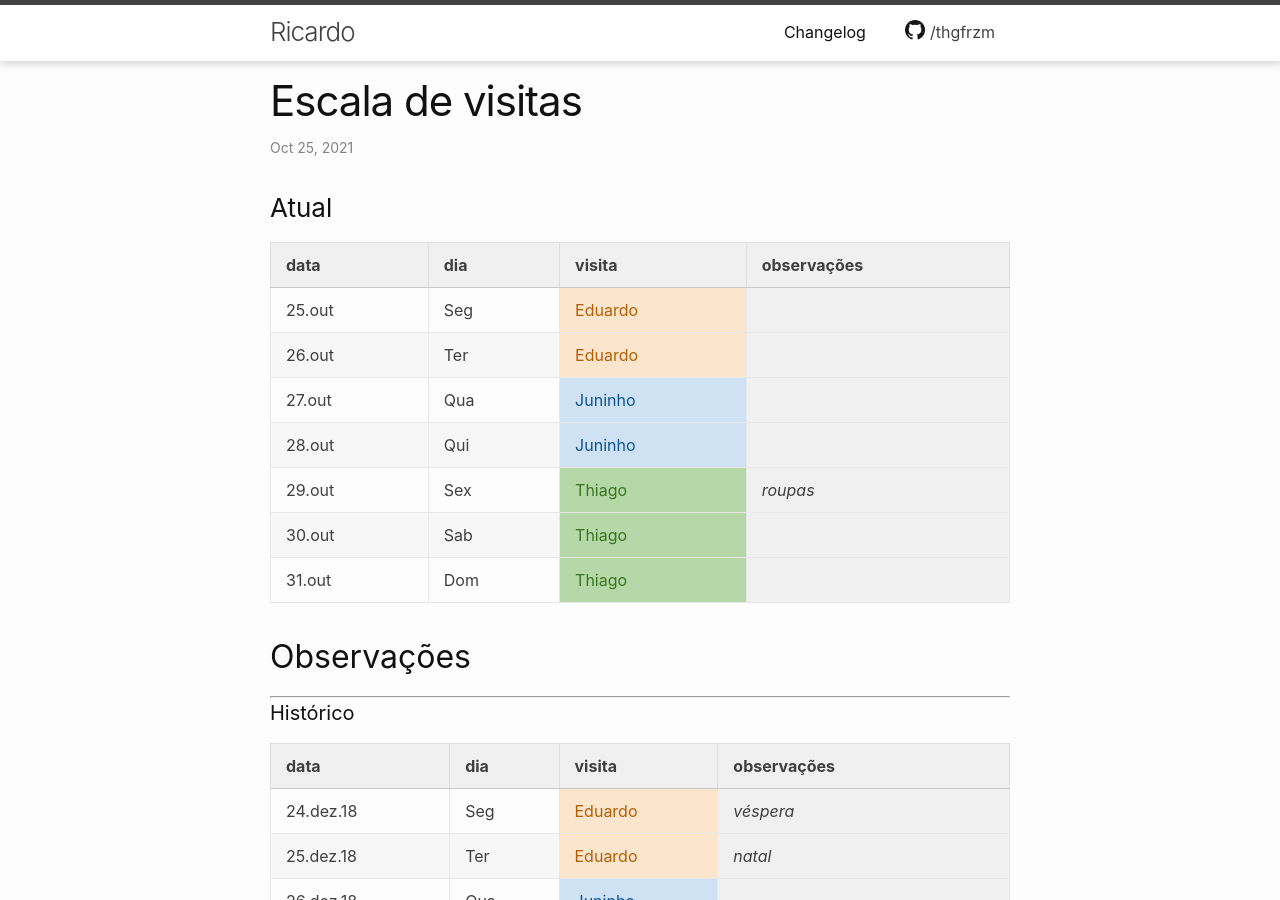
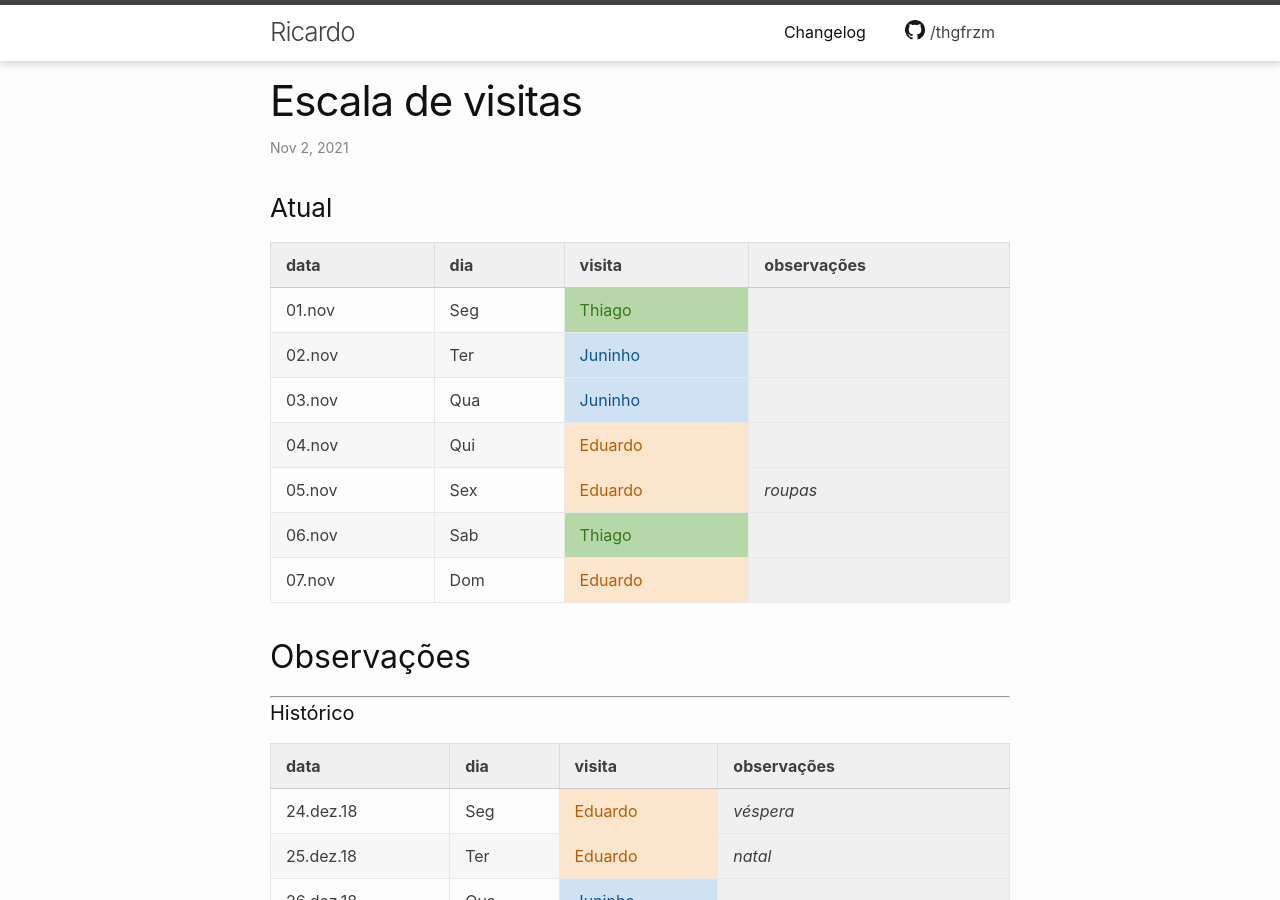
Before and after one commit to thgfrzm/ricardo, a Jekyll site: the page built from _posts/2018-12-23-escala-visitas.markdown, in a window 1280 px wide and 900 px high. Built offline with Jekyll 4.4.1, drawn with Linux system fonts in a browser that asks for light colours; some of the changed text lies outside the part shown.

Commit message:
Update 2018-12-23-escala-visitas.markdown

```diff
--- a/_posts/2018-12-23-escala-visitas.markdown
+++ b/_posts/2018-12-23-escala-visitas.markdown
@@ -1,7 +1,7 @@
 ---
 layout: post
 title:  "Escala de visitas"
-date:   2021-10-25 00:00:00 -0300
+date:   2021-11-02 00:00:00 -0300
 categories: agenda
 ---
 <!--
@@ -15,13 +15,13 @@
 
 | data   | dia | visita  | observações |
 | ------ | --- | ------- | ----------- |
-| 25.out | Seg | Eduardo |             |
-| 26.out | Ter | Eduardo |             |
-| 27.out | Qua | Juninho |             |
-| 28.out | Qui | Juninho |             |
-| 29.out | Sex | Thiago  | _roupas_    |
-| 30.out | Sab | Thiago  |             |
-| 31.out | Dom | Thiago  |             |
+| 01.nov | Seg | Thiago  |             |
+| 02.nov | Ter | Juninho |             |
+| 03.nov | Qua | Juninho |             |
+| 04.nov | Qui | Eduardo |             |
+| 05.nov | Sex | Eduardo | _roupas_    |
+| 06.nov | Sab | Thiago  |             |
+| 07.nov | Dom | Eduardo |             |
 
 ## Observações
 
@@ -1068,3 +1068,10 @@
 | 22.out    | Sex | Thiago      |                     |
 | 23.out    | Sab | Eduardo     | _roupas_            |
 | 24.out    | Dom | Thiago      |                     |
+| 25.out    | Seg | Eduardo     |                     |
+| 26.out    | Ter | Eduardo     |                     |
+| 27.out    | Qua | Juninho     |                     |
+| 28.out    | Qui | Juninho     |                     |
+| 29.out    | Sex | Thiago      | _roupas_            |
+| 30.out    | Sab | Thiago      |                     |
+| 31.out    | Dom | Thiago      |                     |
```
